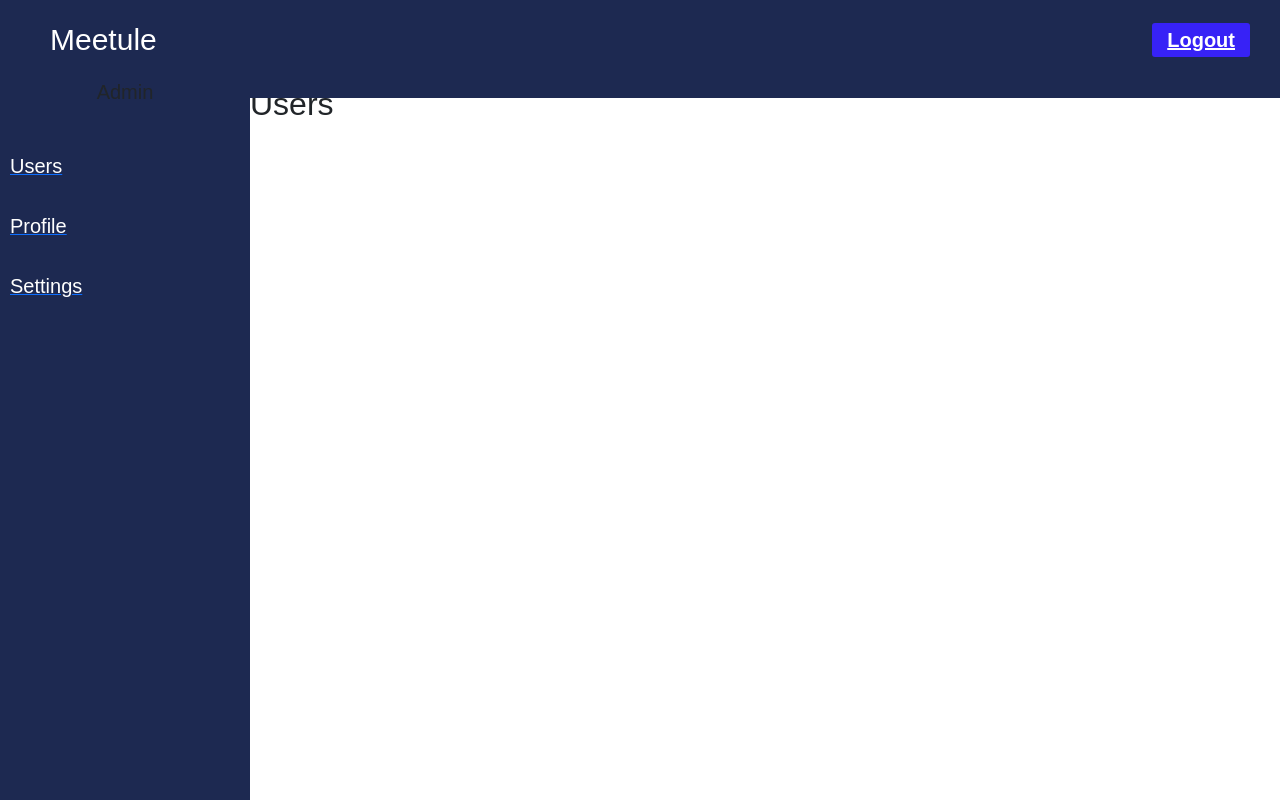
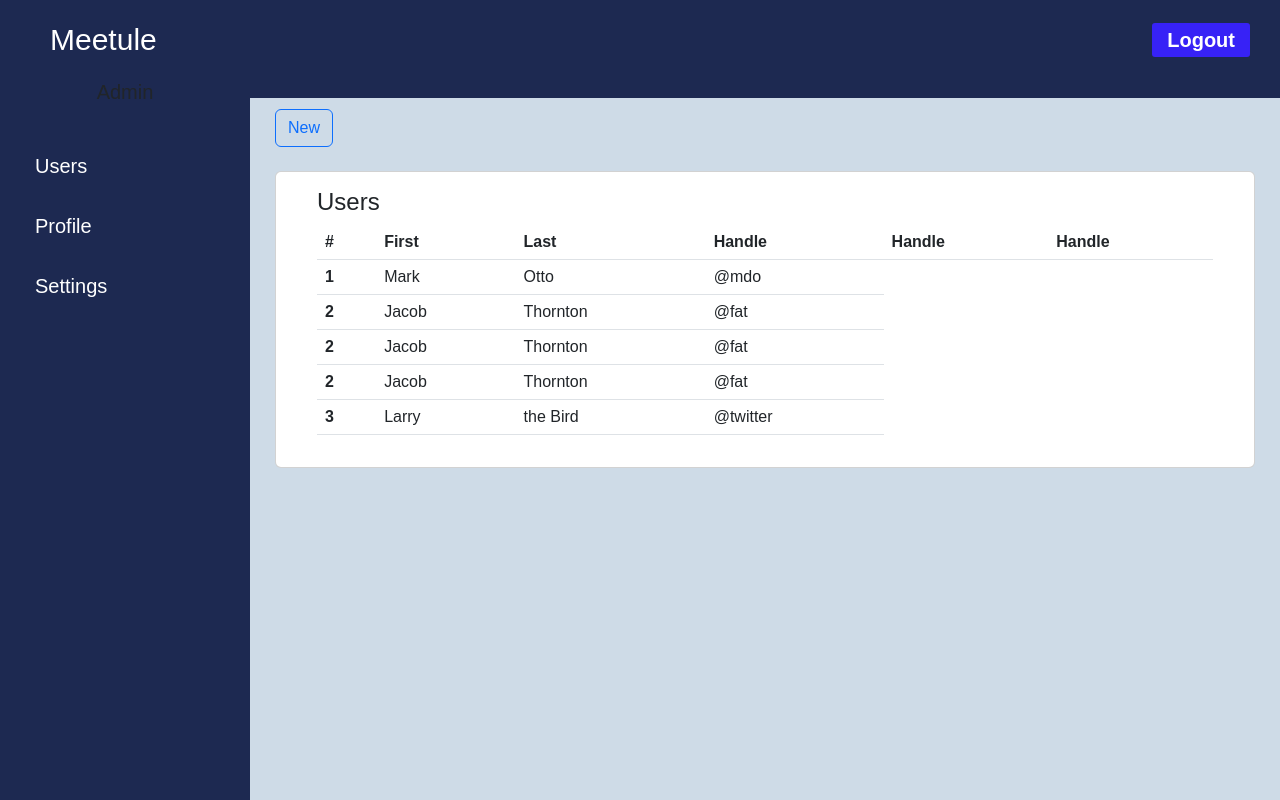
Before and after one commit to binshadcs/ms-api, a Django app: template base/templates/base/admin.html in a window 1280 px wide. Run offline with Django 3.2, Linux system fonts and the light colour scheme; the template is opened without the code that fills it, so the values that code supplies are empty; parts of the project's set-up code (start-up, migrations or seed data) failed here and were passed over.

Commit message:
Add files via upload

```diff
--- a/base/templates/base/admin.html
+++ b/base/templates/base/admin.html
@@ -1,5 +1,64 @@
 {% extends 'base/base.html' %}
 {% block content %}
 
-<h2>Users</h2>
+<br>
+<a href="\register"><button type="button" class="btn btn-outline-primary">New</button></a>
+
+<br>
+<br>
+<style>
+  div {
+    padding: 0 25px;
+  }
+</style>
+<div class="card">
+    <div class="card-body">
+        <h4 class="card-title">Users</h4>
+        <table class="table table-hover">
+            <thead>
+              <tr>
+                <th scope="col">#</th>
+                <th scope="col">First</th>
+                <th scope="col">Last</th>
+                <th scope="col">Handle</th>
+                <th scope="col">Handle</th>
+                <th scope="col">Handle</th>
+              </tr>
+            </thead>
+            <tbody>
+              <tr>
+                <th scope="row">1</th>
+                <td>Mark</td>
+                <td>Otto</td>
+                <td>@mdo</td>
+              </tr>
+              <tr>
+                <th scope="row">2</th>
+                <td>Jacob</td>
+                <td>Thornton</td>
+                <td>@fat</td>
+              </tr>
+              <tr>
+              <th scope="row">2</th>
+              <td>Jacob</td>
+              <td>Thornton</td>
+              <td>@fat</td>
+            </tr>
+            <tr>
+            <th scope="row">2</th>
+            <td>Jacob</td>
+            <td>Thornton</td>
+            <td>@fat</td>
+          </tr>
+              <tr>
+                <th scope="row">3</th>
+                <td>Larry</td>
+                <td>the Bird</td>
+                <td>@twitter</td>
+              </tr>
+            </tbody>
+          </table>
+    </div>
+</div>
+
 {% endblock content %}
--- a/base/templates/base/base.html
+++ b/base/templates/base/base.html
@@ -18,6 +18,7 @@
 
 body {
     font-family: 'Poppins', sans-serif;
+    background-color: rgb(206, 219, 231);
 }
 .test{
     height: 85px;
@@ -60,6 +61,7 @@ nav ul li a {
     font-weight: 600;
     background-color: rgb(55, 34, 246);
     border-radius: 3px;
+    text-decoration: none;
 }
 
 nav ul li a:hover {
@@ -92,6 +94,7 @@ nav ul li a:hover {
     display: block;
     line-height: 60px;
     transition: 0.5s;
+    text-decoration: none;
 }
 
 .side-menu a:hover {
--- a/base/urls.py
+++ b/base/urls.py
@@ -1,13 +1,13 @@
 from django.urls import path, include
-from .views import CustomLoginView,sample, profile, settings, users,RegisterPage
+from .views import CustomLoginView, profile, settings, users,RegisterPage
 from django.contrib.auth.views import LogoutView
 
 urlpatterns = [
     path('login/', CustomLoginView.as_view(), name='login'),
     path('logout/', LogoutView.as_view(next_page='login'), name='logout'),
 
-    path('users', users, name='users'),
-    path('profile', profile, name='profile'),
-    path('settings', settings, name='settings'),
-    path('register', RegisterPage.as_view(), name='register'),
+    path('users/', users, name='users'),
+    path('profile/', profile, name='profile'),
+    path('settings/', settings, name='settings'),
+    path('register/', RegisterPage, name='register'),
 ]
```
Also changed, not shown: base/forms.py (added, +10 -0 lines), base/templates/base/login.html (+5 -6 lines), base/templates/base/register.html (+4 -5 lines), base/views.py (+24 -8 lines), db.sqlite3.
